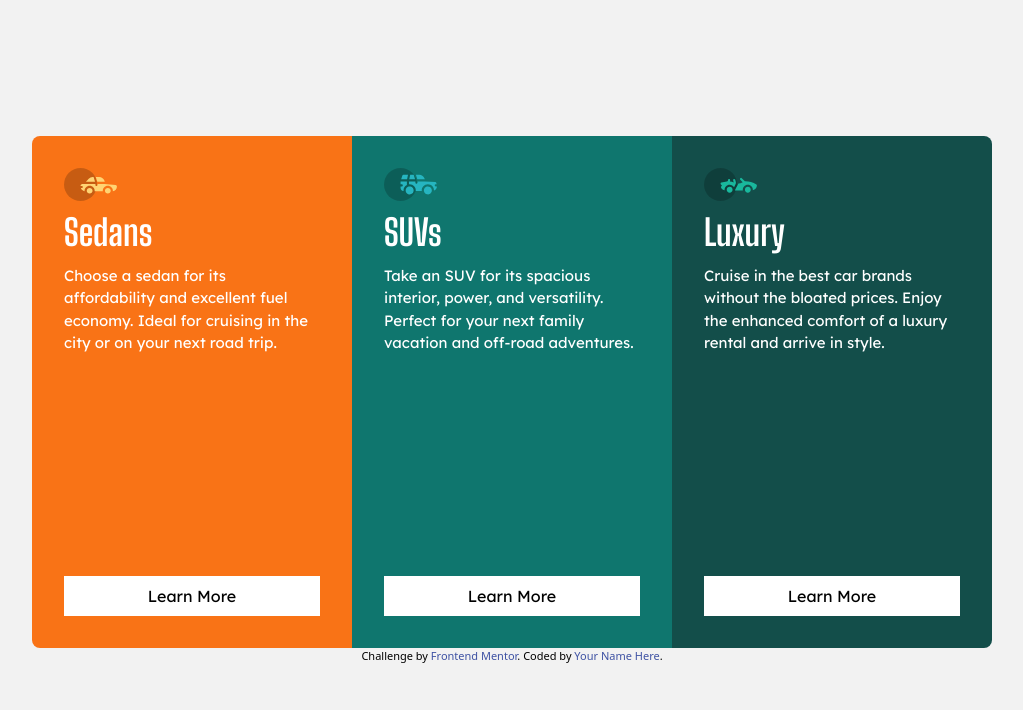
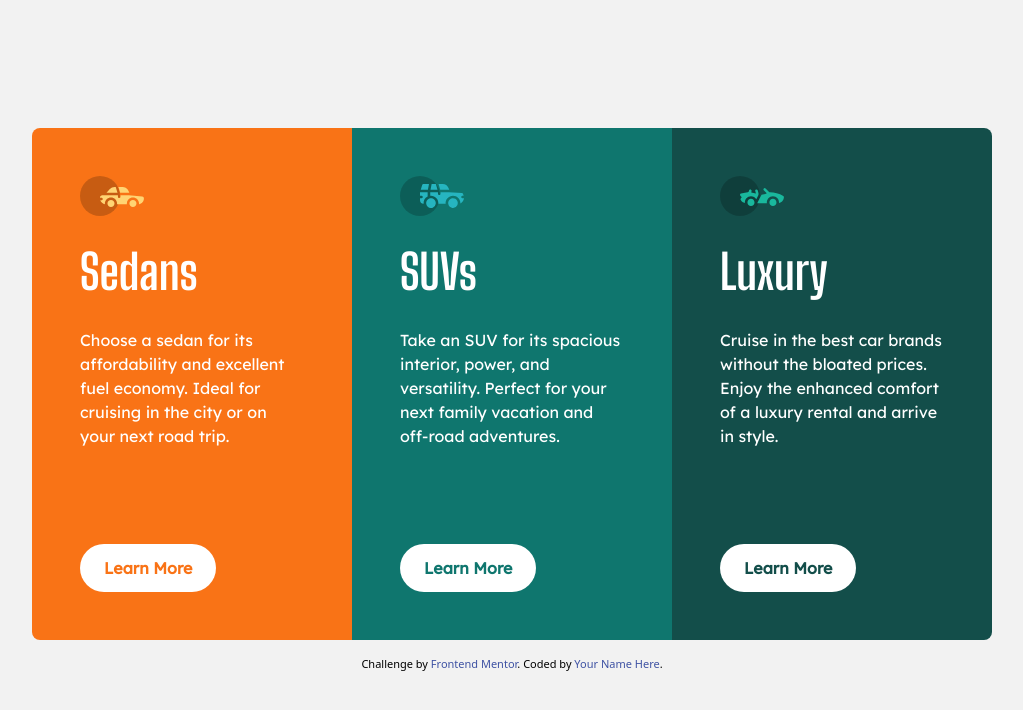
Before and after one commit to ch4r4j4/9Three-ColumnCardComponent, a website: page index.html in a window 1280 px wide. Shown: the whole page, without its empty margins (128-1151 px from the left). Drawn offline with nearby package versions, Linux system fonts and the light colour scheme.

Commit message:
finish project

```diff
--- a/SASS/_globals.scss
+++ b/SASS/_globals.scss
@@ -9,30 +9,30 @@ body{
     height: 100vh;
     width: 100vw;
     background-color: hsl(0, 0%, 95%);
-   /* display: flex;
-    flex-direction: column;
-    gap: 2rem;
-    justify-content: center;
-    align-items: center;*/
-    @media (max-width: 767px) {
+    @media (max-width: 1032px) {
         height: auto;
     }
 }
 
 .main-container{
     overflow: hidden;
+    @media (max-width: 767px) {
+        width: min-content;
+    }
 }
 
 .card{
     width: 20rem;
-    height: auto;
     font-family: $lexend-family;
     height: 32rem;
     justify-content: flex-start;
+    @media (max-width: 767px) {
+        height: auto;
+    }
 }
 
 .icon{
-    width: 3.3rem;
+    width: 4rem;
 }
 
 .titlecard{
@@ -41,7 +41,7 @@ body{
 
 .paraf{
     font-weight: 400;
-    font-size: 15px;
+    font-size: 16px;
 }
 
 .knowmore:last-child{
--- a/index.html
+++ b/index.html
@@ -15,28 +15,28 @@
     .attribution a { color: hsl(228, 45%, 44%); }
   </style>
 </head>
-<body class="flex justify-center items-center flex-col p-4">
+<body class="flex justify-center items-center flex-col p-4 gap-4">
   <main class="main-container flex justify-center flex-wrap rounded-lg">
-    <div class="card p-8 bg-orange-500 flex flex-col gap-3">
+    <div class="card p-12 bg-orange-500 flex flex-col gap-8">
       <img src="./images/icon-sedans.svg" alt="" class="icon">
-      <h1 class="titlecard text-white font-bold text-4xl">Sedans</h1>
+      <h1 class="titlecard text-white font-bold text-5xl">Sedans</h1>
       <p class="paraf text-white ">Choose a sedan for its affordability and excellent fuel economy. Ideal for cruising in the city
         or on your next road trip.</p>
-      <button class="knowmore bg-white p-2">Learn More</button>
+      <button class="knowmore font-semibold rounded-3xl self-start px-6 text-orange-500 bg-white p-3">Learn More</button>
     </div>
-    <div class="card p-8 bg-teal-700 flex flex-col gap-3">
+    <div class="card p-12 bg-teal-700 flex flex-col gap-8">
       <img src="./images/icon-suvs.svg" alt="" class="icon">
-      <h1 class="titlecard text-white font-bold text-4xl">SUVs</h1>
-      <p class="paraf text-white ">Take an SUV for its spacious interior, power, and versatility. Perfect for your next family vacation
+      <h1 class="titlecard text-white font-bold text-5xl">SUVs</h1>
+      <p class="paraf text-white">Take an SUV for its spacious interior, power, and versatility. Perfect for your next family vacation
         and off-road adventures.</p>
-      <button class="knowmore bg-white p-2">Learn More</button>
+      <button class="knowmore font-semibold rounded-3xl self-start px-6 text-teal-700 bg-white p-3">Learn More</button>
     </div>
-    <div class="card p-8 bg-teal-900 flex flex-col gap-3">
+    <div class="card p-12 bg-teal-900 flex flex-col gap-8">
       <img src="./images/icon-luxury.svg" alt="" class="icon">
-      <h1 class="titlecard text-white font-bold text-4xl">Luxury</h1>
+      <h1 class="titlecard text-white font-bold text-5xl">Luxury</h1>
       <p class="paraf text-white ">Cruise in the best car brands without the bloated prices. Enjoy the enhanced comfort of a luxury
         rental and arrive in style.</p>
-      <button class="knowmore bg-white p-2">Learn More</button>
+      <button class="knowmore font-semibold rounded-3xl self-start px-6 text-teal-900 bg-white p-3">Learn More</button>
     </div>
   </main>
   <div class="attribution">
```
Also changed, not shown: style.css, 1 other file.
